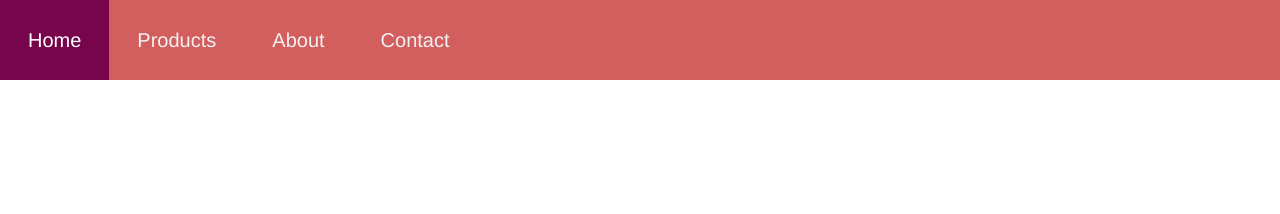
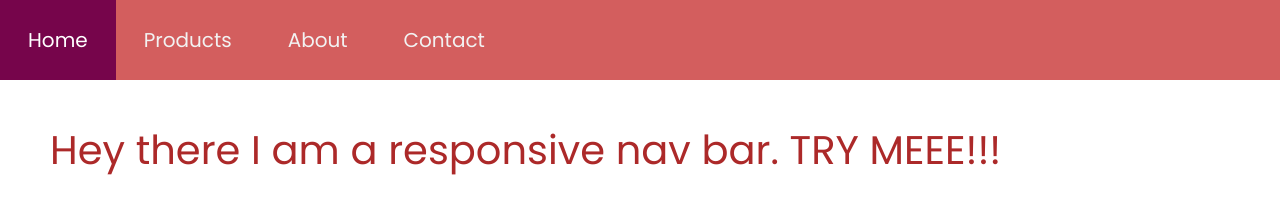
Before and after one commit to KwabenaAnane/Responsive-Navigation-Assignment, a plain HTML site: page index.html in a window 1280 px wide. Drawn offline with Linux system fonts and the light colour scheme.

Commit message:
Add test and push

```diff
--- a/CSS/style.css
+++ b/CSS/style.css
@@ -1,6 +1,13 @@
 body {
   margin: 0;
-  font-family: Poppins, Helvetica, sans-serif;
+  font-family: "Poppins", sans-serif;
+  font-weight: 400;
+  font-style: normal;
+}
+h1 {
+  font-size: 40px;
+  margin: 50px;
+  color: #ac2929;
 }
 
 .topnav {
@@ -19,8 +26,8 @@ body {
 }
 
 .topnav a:hover {
-  background-color: #ddd;
-  color: rgb(60, 173, 112);
+  background-color: #ac2929;
+  color: rgb(239, 240, 239);
 }
 
 .topnav a.active {
@@ -42,7 +49,7 @@ body {
   }
 }
 
-@media screen and (max-width: 600px) {
+@media screen and (max-width: 800px) {
   .topnav.responsive {
     position: relative;
   }
--- a/index.html
+++ b/index.html
@@ -2,6 +2,10 @@
 <html>
   <head>
     <meta name="viewport" content="width=device-width, initial-scale=1" />
+    <link
+      href="https://fonts.googleapis.com/css2?family=Poppins:ital,wght@0,100;0,200;0,300;0,400;0,500;0,600;0,700;0,800;0,900;1,100;1,200;1,300;1,400;1,500;1,600;1,700;1,800;1,900&display=swap"
+      rel="stylesheet"
+    />
     <link
       rel="stylesheet"
       href="https://cdnjs.cloudflare.com/ajax/libs/font-awesome/4.7.0/css/font-awesome.min.css"
@@ -21,6 +25,10 @@
       </a>
     </div>
 
+    <div>
+      <h1>Hey there I am a responsive nav bar. TRY MEEE!!!</h1>
+    </div>
+
     <script>
       function myFunction() {
         var x = document.getElementById("myTopnav");
```
